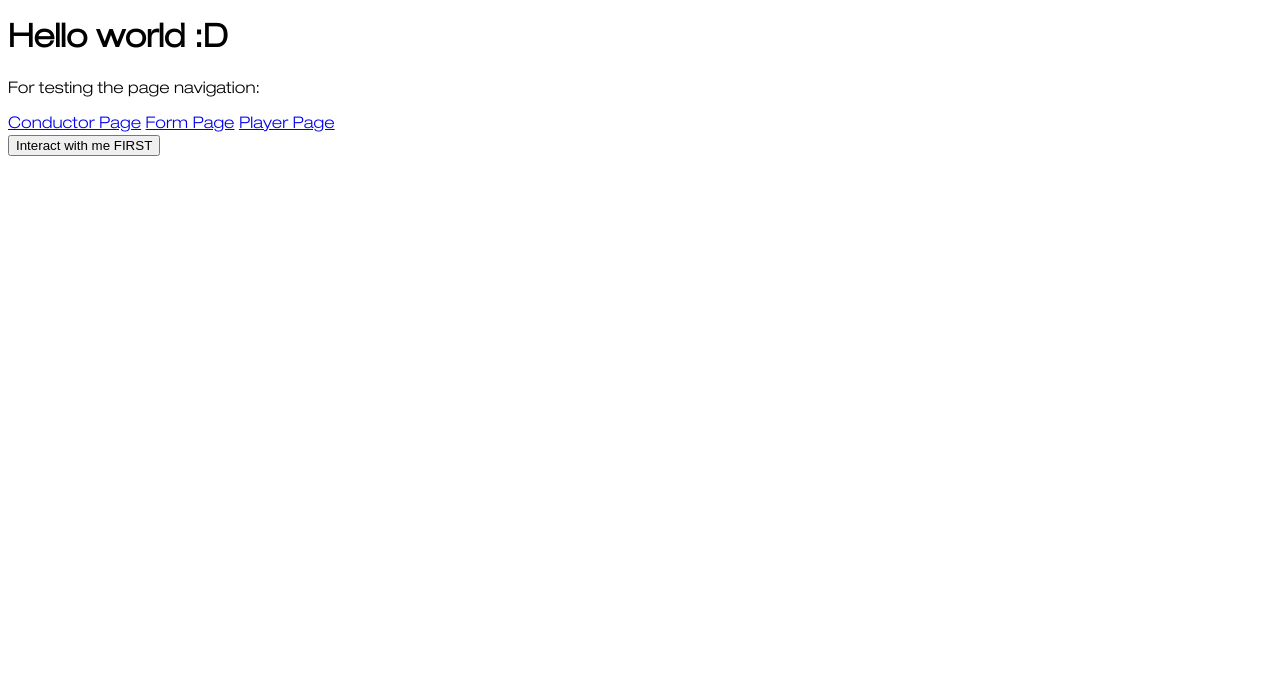
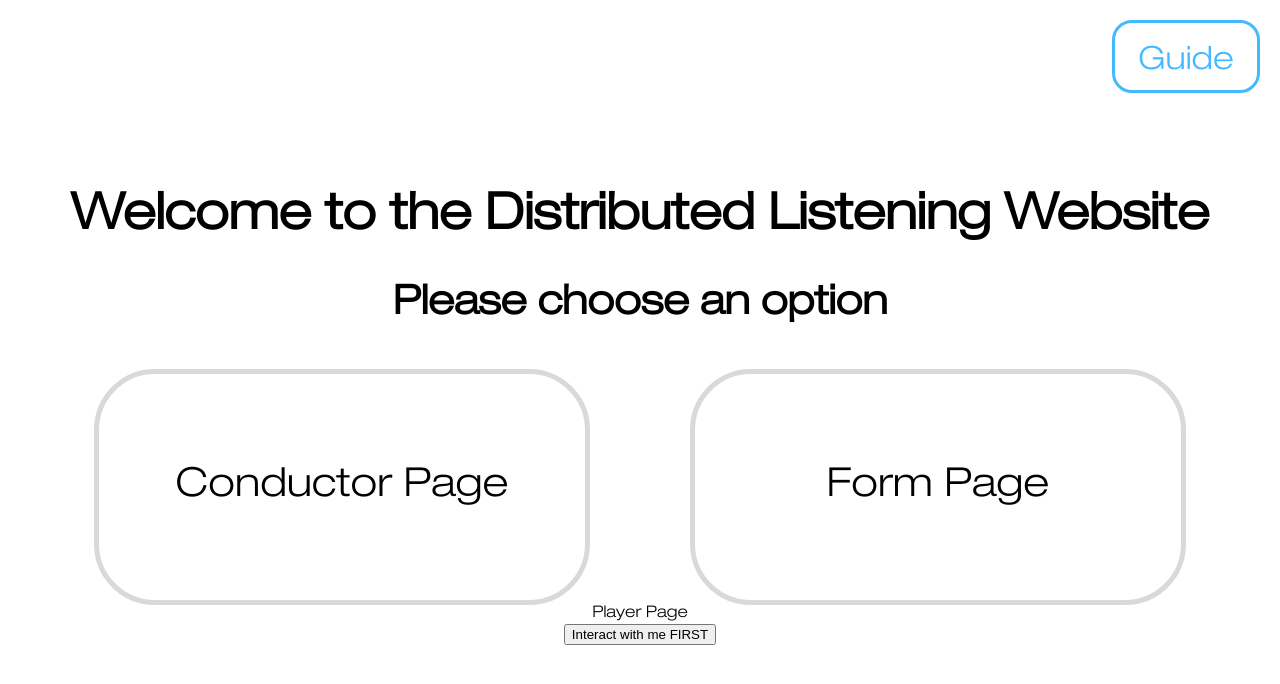
Before and after one commit to jessicach4n/Distributed_Listening, a plain HTML site: page docs/index.html in a window 1280 px wide. Drawn offline with nearby package versions, Linux system fonts and the light colour scheme.

Commit message:
CSS for landing page and create global.css

```diff
--- a/docs/fonts/fonts.css
+++ b/docs/fonts/fonts.css
@@ -50,9 +50,3 @@
   font-weight: 200;
   font-stretch: expanded;
 }
-
-body {
-  font-family: "Helvetica Neue LT Std", sans-serif;
-  font-weight: 300;
-  font-stretch: expanded;
-}
--- /dev/null
+++ b/docs/global.css
@@ -0,0 +1,34 @@
+@import url("fonts/fonts.css");
+
+:root {
+  --blue-color: #43BAFF;
+  --blue-border: 3px solid var(--blue-color);
+}
+
+* {
+  box-sizing: border-box;
+}
+
+body {
+  font-family: "Helvetica Neue LT Std", sans-serif;
+  font-weight: 300;
+  font-stretch: expanded;
+  color: #000000;
+  margin: 0;
+  padding: 0;
+}
+
+h1 {
+  font-size: 50px;
+  margin-bottom: 0.5em;
+}
+
+h2 {
+  font-size: 40px;
+  margin-bottom: 1em;
+}
+
+a {
+  text-decoration: none;
+  color: inherit;
+}
--- /dev/null
+++ b/docs/index.css
@@ -0,0 +1,59 @@
+.landing {
+  display: flex;
+  align-items: center;
+  flex-direction: column;
+  justify-content: center;
+  text-align: center;
+  height: 100vh;
+  overflow: hidden;
+}
+
+.nav-container {
+  position: fixed;
+  top: 0;
+  right: 0;
+  margin: 20px;
+}
+
+.nav-container a {
+  align-items: center;
+  display: flex;
+  width: 148px;
+  height: 73px;
+  justify-content: center;
+  border: var(--blue-border);
+  border-radius: 20px;
+  color: var(--blue-color);
+  font-size: 32px;
+}
+
+.nav-container a span {
+  transform: translateY(5px);
+}
+
+#controls {
+  display: none;
+}
+
+.header {
+  text-align: center;
+}
+
+.content {
+  display: flex;
+  align-items: center;
+  justify-content: center;
+  gap: 100px;
+  text-align: center;
+}
+
+.content a {
+  display: flex;
+  width: 496px;
+  height: 236px;
+  align-items: center;
+  justify-content: center;
+  border: 5px solid #d9d9d9;
+  border-radius: 61px;
+  font-size: 40px;
+}
--- a/docs/index.html
+++ b/docs/index.html
@@ -6,20 +6,25 @@
     <!-- Tone.js (global `Tone`), loaded before client.js so it's available there -->
     <script src="https://cdnjs.cloudflare.com/ajax/libs/tone/15.1.22/Tone.js"></script>
     <script type="module" src="DO_NOT_TOUCH/js/client.js"></script>
-    <link rel="stylesheet" href="styles.css">
-    <link rel="stylesheet" href="fonts/fonts.css">
+    <link rel="stylesheet" href="global.css">
+    <link rel="stylesheet" href="index.css">
     <title>Distributed Listening</title>
 </head>
-<body>
-    <h1>Hello world :D</h1>
-    <div>
-        <p>For testing the page navigation:</p>
-        <nav>
-            <a href="./pages/conductor/conductor.html">Conductor Page</a>
-            <a href="./pages/jsonform/jsonform.html">Form Page</a>
-            <a href="./pages/player/player.html">Player Page</a>
-        </nav>
+<body class="landing">
+    <nav class="nav-container">
+        <a href="guide.html"><span>Guide</span></a>
+    </nav>
+    <header class="header">
+        <h1>Welcome to the Distributed Listening Website</h1>
+        <h2>Please choose an option</h2>
+    </header>
+    <div class="content">
+        <a href="./pages/conductor/conductor.html">Conductor Page</a>
+        <a href="./pages/jsonform/jsonform.html">Form Page</a>
     </div>
+
+    <!-- TODO: Delete these later, for testing only -->
+    <a href="./pages/player/player.html">Player Page</a>
     <button id="start-btn">Interact with me FIRST</button>
     <div id="controls">
         <button id="play-btn">Play</button>
--- a/docs/styles.css
+++ /dev/null
@@ -1,3 +0,0 @@
-#controls {
-  display: None;
-}
```
Also changed, not shown: docs/guide.html (added, +12 -0 lines), docs/pages/conductor/conductor.html (+1 -1 lines), docs/pages/jsonform/jsonform.html (+1 -1 lines), docs/pages/player/player.html (+1 -1 lines).
